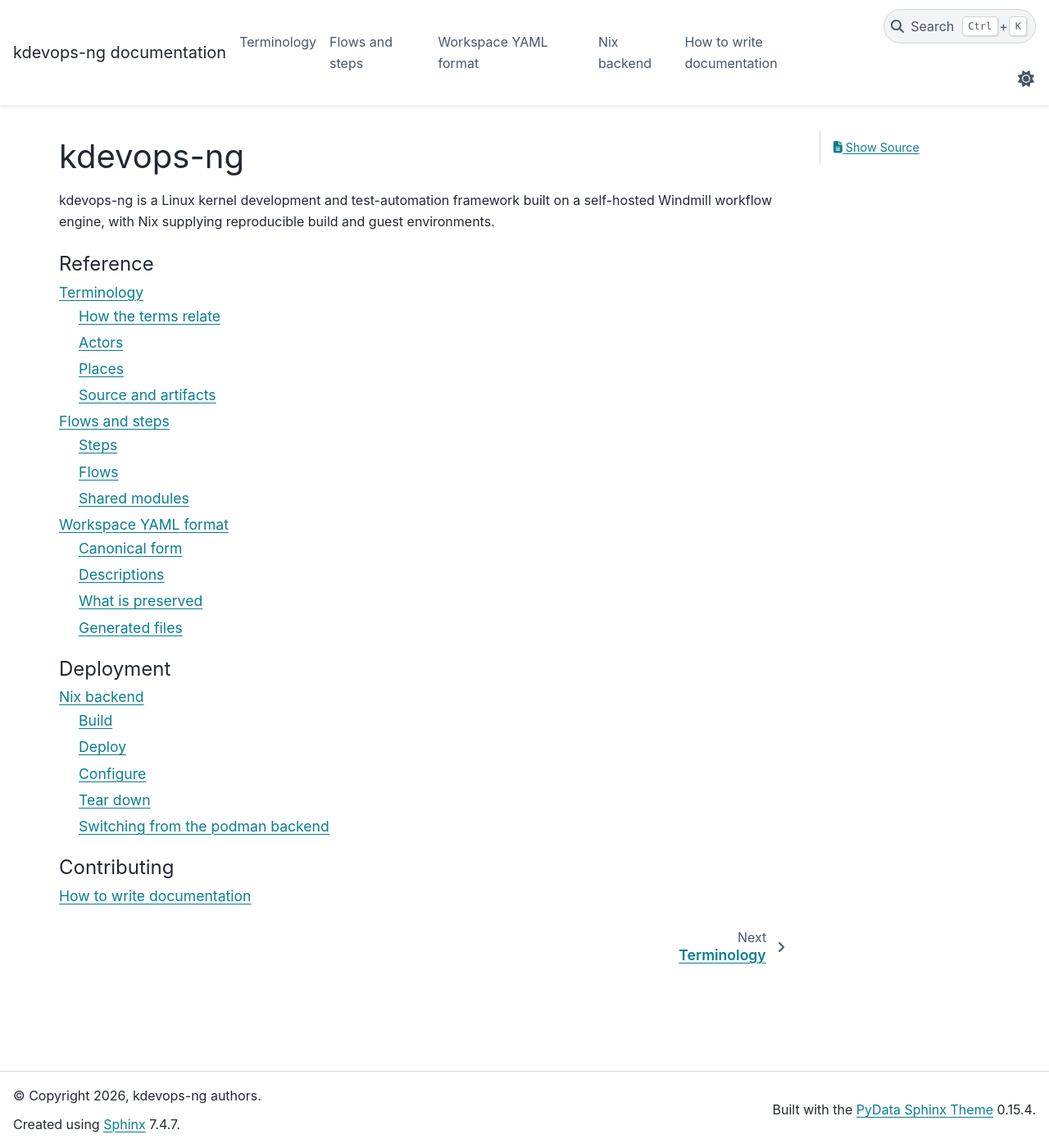
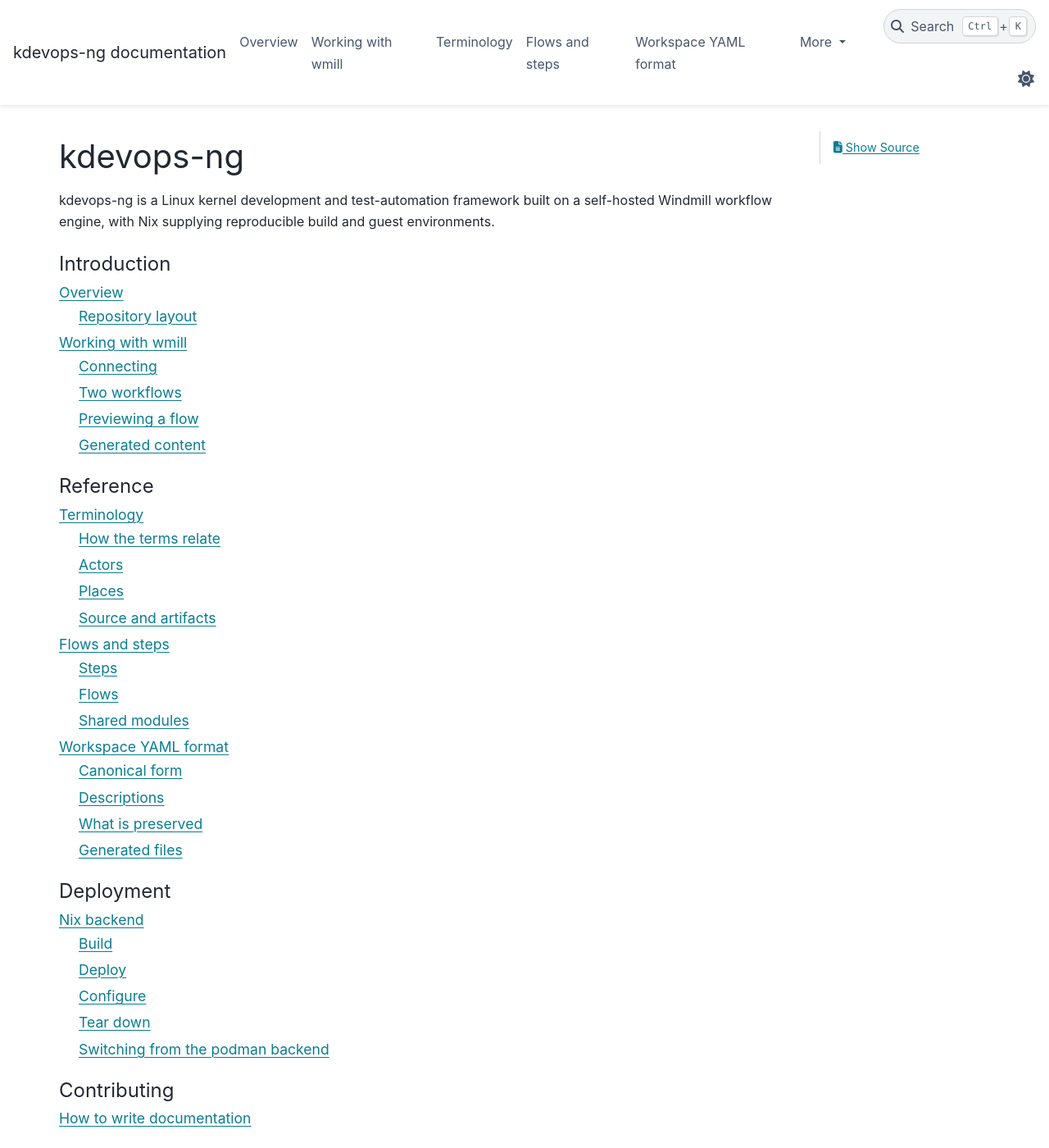
Before and after one commit to dagomez137/kdevops-ng, a Sphinx documentation site: the page built from docs/index.rst, in a window 1280 px wide and 1400 px high. Shown: the whole window at 82% size. Built offline with Sphinx 7.4.7 and the PyData theme 0.15.4, drawn with Linux system fonts in a browser that asks for light colours; part of the change alters nothing that is shown.

Commit message:
docs: add overview and working-with-wmill pages
Add docs/overview.rst, a project introduction with a bird's-eye repository
layout so a reader sees the big components and where things go, and
docs/wmill.rst, a guide to the wmill client documenting the bidirectional
(pull, reflow, push) and push-only workflows, previewing a flow with wmill
dev, and the generated bringup flow. Add an Introduction toctree that wires
both into the landing page.

Generated-by: Claude AI
Signed-off-by: Daniel Gomez <da.gomez@kernel.org>

```diff
--- a/docs/index.rst
+++ b/docs/index.rst
@@ -7,6 +7,13 @@ kdevops-ng
 kdevops-ng is a Linux kernel development and test-automation framework built
 on a self-hosted Windmill workflow engine, with Nix supplying reproducible
 build and guest environments.
+
+.. toctree::
+   :maxdepth: 2
+   :caption: Introduction
+
+   overview
+   wmill
 
 .. toctree::
    :maxdepth: 2
--- /dev/null
+++ b/docs/overview.rst
@@ -0,0 +1,39 @@
+.. SPDX-License-Identifier: copyleft-next-0.3.1
+
+========
+Overview
+========
+
+kdevops-ng is a Linux kernel development and test-automation framework. It
+self-hosts a Windmill workflow engine and uses Nix for reproducible build and
+guest environments. The flows, steps and apps that drive the work are kept as
+code in git, which is the source of truth; ``wmill`` moves them between the
+repository and the running instance. The instance runs locally and is reached
+on ``127.0.0.1:8000`` (SSH-forward to use the UI).
+
+Repository layout
+=================
+
+::
+
+   kdevops-ng/
+   ├── f/          Windmill workspace content (flows, steps, apps)
+   ├── deploy/     brings the Windmill instance up (podman today)
+   ├── vendor/     pinned upstream projects (nixos-flake, ...)
+   ├── docs/       this documentation site and the ADRs
+   ├── scripts/    make-style checks and generators
+   ├── wmill.yaml  workspace-as-code configuration
+   └── Makefile    style, generated, docs and serve targets
+
+The big pieces:
+
+- ``f/`` holds the workspace content, grouped into subsystems and named by a
+  small convention; see :doc:`flows` and :doc:`wmill-yaml`.
+- ``deploy/`` brings up the Windmill instance; the ``podman`` backend works
+  today, with ``distro`` and ``nix`` backends planned.
+- ``vendor/`` carries pinned upstream projects the flows build against.
+- ``docs/`` is this site, together with the architecture decision records
+  under ``docs/adr/``.
+
+The on-disk area where kernels and QEMU are actually built is the *workbench*,
+which is runtime and not tracked in git; see :doc:`terms`.
--- /dev/null
+++ b/docs/wmill.rst
@@ -0,0 +1,76 @@
+.. SPDX-License-Identifier: copyleft-next-0.3.1
+
+==================
+Working with wmill
+==================
+
+``wmill`` is the Windmill command-line client. It moves workspace content
+between the running instance and this repository, where git is the source of
+truth. See the upstream `wmill CLI`_ documentation for the full command set.
+
+.. _wmill CLI: https://www.windmill.dev/docs/advanced/cli
+
+Connecting
+==========
+
+Point the CLI at the local instance once. ``BOOTSTRAP.md`` covers bringing the
+instance up and creating the workspace.
+
+.. code-block:: console
+
+   $ wmill workspace add kdevops kdevops http://localhost:8000/ --token <token>
+   $ wmill init
+
+``wmill init`` writes AI-assistant context and a few editor files that are
+git-ignored; it is optional.
+
+Two workflows
+=============
+
+The project supports two ways to work, and a contributor may choose either.
+
+Bidirectional (recommended)
+---------------------------
+
+Edit in the Windmill UI or on disk, then reconcile through git. Because the
+files are kept in the canonical form described in :doc:`wmill-yaml`, the
+round-trip has no diff:
+
+.. code-block:: console
+
+   $ wmill sync pull          # instance -> files
+   $ make reflow              # keep descriptions as clean literal blocks
+   $ wmill sync push          # files -> instance
+   $ git add <paths> && git commit --signoff
+
+This unlocks the full engine: UI editing, ``wmill dev``, and a real pull.
+
+Push-only
+---------
+
+Hand-author the YAML on disk, deploy with ``wmill sync push --yes``, and never
+pull. This preserves hand-tuned formatting but does not capture UI edits back
+to git. Prefer the bidirectional flow unless you have a reason not to.
+
+Previewing a flow
+=================
+
+``wmill dev`` opens a live page that renders a local flow or script and writes
+UI edits straight back to disk, one flow at a time, which is gentler than a bulk
+pull:
+
+.. code-block:: console
+
+   $ wmill dev --path f/qsu/boot
+
+See the `dev and preview`_ documentation for ``wmill dev`` and
+``wmill flow preview``.
+
+.. _dev and preview: https://www.windmill.dev/docs/advanced/cli/dev-preview
+
+Generated content
+=================
+
+``f/qsu/bringup.flow/flow.yaml`` is generated by ``scripts/gen-bringup.py`` and
+is never pulled; regenerate it with ``python3 scripts/gen-bringup.py`` after
+changing a source subflow.
```
